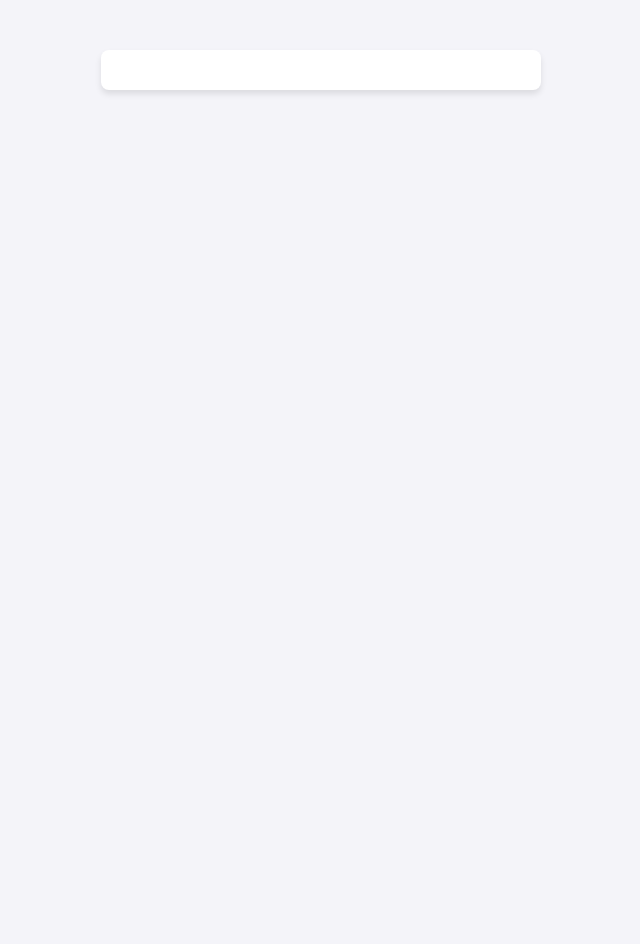
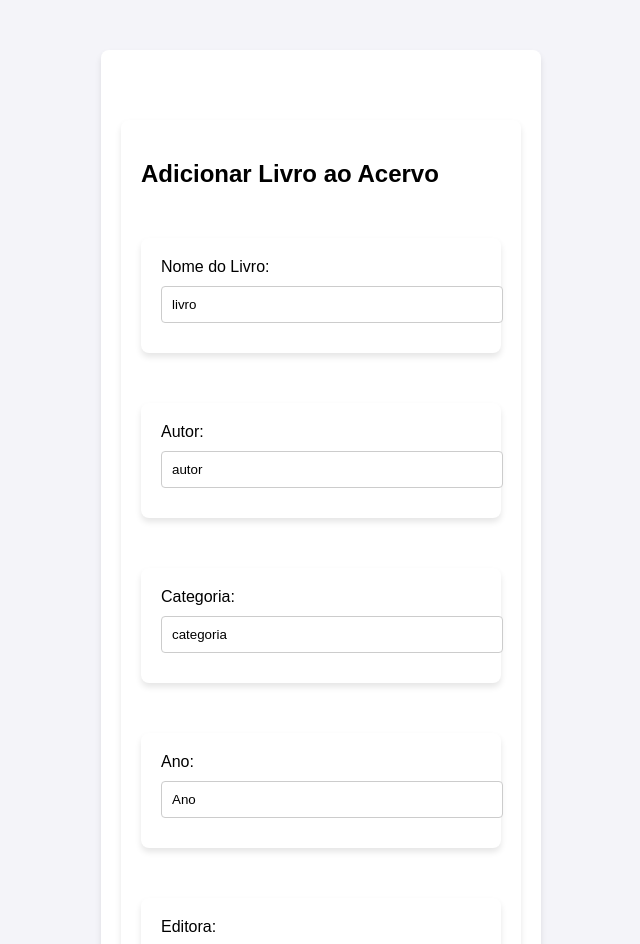
Before and after one commit to berd091/APS-BOOKS-API-REST, a React (Create React App) app in the folder frontend/: page /admin in a window 1280 px wide. Before the commit this address had no page. Shown: the top 944 px of the page, without its empty margins (319-959 px from the left). Before the commit the page ends 800 px from the top, so only its background shows below. Built offline with nearby package versions, Linux system fonts and the light colour scheme.

Commit message:
inicio basico das paginas do frontend

```diff
--- a/frontend/src/pages/Books/AddLivro.jsx
+++ b/frontend/src/pages/Books/AddLivro.jsx
@@ -0,0 +1,42 @@
+// só o bibliotecario pode ver essa pagina
+import React, { useEffect, useState } from "react";
+import axios from "axios";
+import { Link } from "react-router-dom";
+
+const AddLivro = () => {
+  return (
+    <div style={{ padding: "20px" }}>
+      <h2>Adicionar Livro ao Acervo</h2>
+
+      <form>
+        <div>
+          <label>Nome do Livro:</label>
+          <input type="text" value={"livro"} />
+        </div>
+        <div>
+          <label>Autor:</label>
+          <input type="text" value={"autor"} />
+        </div>
+
+        <div>
+          <label>Categoria:</label>
+          <input type="text" value={"categoria"} />
+        </div>
+        <div>
+          <label>Ano:</label>
+          <input type="text" value={"Ano"} />
+        </div>
+        <div>
+          <label>Editora:</label>
+          <input type="text" value={"editora"} />
+        </div>
+
+        <div>
+          <button type="submit">Adicionar Livro</button>
+        </div>
+      </form>
+    </div>
+  );
+};
+
+export default AddLivro;
--- a/frontend/src/pages/Books/DeleteLivro.jsx
+++ b/frontend/src/pages/Books/DeleteLivro.jsx
@@ -0,0 +1,43 @@
+// só o bibliotecario pode ver essa pagina
+// só o bibliotecario pode ver essa pagina
+import React, { useEffect, useState } from "react";
+import axios from "axios";
+import { Link } from "react-router-dom";
+
+const DeleteLivro = () => {
+  return (
+    <div style={{ padding: "20px" }}>
+      <h2>Remover Livro do Acervo</h2>
+
+      <form>
+        <div>
+          <label>Nome do Livro:</label>
+          <input type="text" value={"livro"} />
+        </div>
+        <div>
+          <label>Autor:</label>
+          <input type="text" value={"autor"} />
+        </div>
+
+        <div>
+          <label>Categoria:</label>
+          <input type="text" value={"categoria"} />
+        </div>
+        <div>
+          <label>Ano:</label>
+          <input type="text" value={"Ano"} />
+        </div>
+        <div>
+          <label>Editora:</label>
+          <input type="text" value={"editora"} />
+        </div>
+
+        <div>
+          <button type="submit">Remover Livro</button>
+        </div>
+      </form>
+    </div>
+  );
+};
+
+export default DeleteLivro;
--- a/frontend/src/pages/Books/DetalhesLivro.jsx
+++ b/frontend/src/pages/Books/DetalhesLivro.jsx
@@ -1,6 +1,7 @@
 import React, { useEffect, useState } from "react";
 import { useParams } from "react-router-dom";
 import axios from "axios";
+import { Link } from "react-router-dom";
 
 const DetalhesLivro = () => {
   const { id } = useParams();
@@ -31,9 +32,29 @@ const DetalhesLivro = () => {
       {livro ? (
         <div>
           <h2>{livro.titulo}</h2>
-          <p><strong>Autor:</strong> {livro.autor}</p>
-          <p><strong>Categoria:</strong> {livro.categoria}</p>
-          <p><strong>Status:</strong> {livro.disponivel ? "Disponível" : "Indisponível"}</p>
+          <p>
+            <strong>Autor:</strong> {livro.autor}
+          </p>
+          <p>
+            <strong>Categoria:</strong> {livro.categoria}
+          </p>
+          <p>
+            <strong>Ano:</strong> 1978{/* {livro.ano} */}
+          </p>
+          <p>
+            <strong>Editora:</strong> Companhia das Letras
+            {/* {livro.editora} */}
+          </p>
+          <p>
+            <strong>Status:</strong>{" "}
+            {livro.disponivel ? "Disponível" : "Indisponível"}
+          </p>
+          <Link
+            to={`/emprestimo/${livro.id}`}
+            style={{ textDecoration: "none", color: "blue" }}
+          >
+            <button>Reservar</button>
+          </Link>
         </div>
       ) : (
         !error && <p>Carregando...</p>
--- a/frontend/src/pages/Books/EmprestimoLivro.jsx
+++ b/frontend/src/pages/Books/EmprestimoLivro.jsx
@@ -0,0 +1,60 @@
+import React, { useEffect, useState } from "react";
+import { useParams } from "react-router-dom";
+import axios from "axios";
+
+const EmprestimoLivro = () => {
+  const { id } = useParams();
+  const [livro, setLivro] = useState(null);
+  const [error, setError] = useState("");
+
+  useEffect(() => {
+    const fetchLivro = async () => {
+      try {
+        const token = localStorage.getItem("authToken");
+        const response = await axios.get(`http://localhost:3001/livros/${id}`, {
+          headers: {
+            authorization: `Bearer ${token}`,
+          },
+        });
+        setLivro(response.data);
+      } catch (err) {
+        setError("Erro ao carregar os detalhes do livro.");
+      }
+    };
+
+    fetchLivro();
+  }, [id]);
+
+  return (
+    <div style={{ padding: "20px" }}>
+      {error && <p style={{ color: "red" }}>{error}</p>}
+      {livro ? (
+        <div>
+          <h2>{livro.titulo}</h2>
+          <p>
+            <strong>Autor:</strong> {livro.autor}
+          </p>
+          <p>
+            <strong>Ano:</strong> 1978{/* {livro.ano} */}
+          </p>
+          <p>
+            <strong>Editora:</strong> Companhia das Letras
+            {/* {livro.editora} */}
+          </p>
+          <p>
+            <strong>Local de Coleta:</strong> Cefezes{/* {livro.biblioteca} */}
+          </p>
+          <p>
+            <strong>Retorno do livro:</strong> 30/01/25
+            {/* da pra botar 14 dias apos solicitação de algum jeito? */}
+          </p>
+          <button>Confirmar Reserva</button>
+        </div>
+      ) : (
+        !error && <p>Carregando...</p>
+      )}
+    </div>
+  );
+};
+
+export default EmprestimoLivro;
--- /dev/null
+++ b/frontend/src/pages/user/Usuario.jsx
@@ -0,0 +1,26 @@
+import { React, useState, useEffect } from "react";
+
+import { useNavigate, Navigate } from "react-router-dom";
+
+const Usuario = () => {
+  return (
+    <div className="pagina">
+      <h1 className="titulo">Histórico de Empréstimos</h1>
+      <div className="emprestimos">
+        <h1>lista de livros</h1>
+        <div className="emprestimo">
+          <h1>nome livro</h1>
+          <span>data do empréstimo </span>
+          <span>status do emprestimo </span>
+          <span>data de devolucao (se aplicavel)</span>
+        </div>
+        <div className="emprestimo">
+          <h1>nome livro</h1>
+          <span>data do empréstimo</span>
+          <span>status do emprestimo</span>
+        </div>
+      </div>
+    </div>
+  );
+};
+export default Usuario;
--- a/frontend/src/routes/AppRoutes.js
+++ b/frontend/src/routes/AppRoutes.js
@@ -4,6 +4,10 @@ import Cadastro from "../pages/Auth/Cadastro";
 import Login from "../pages/Auth/Login";
 import Catalogo from "../pages/Books/Catalogo";
 import DetalhesLivro from "../pages/Books/DetalhesLivro";
+import Usuario from "../pages/user/Usuario";
+import EmprestimoLivro from "../pages/Books/EmprestimoLivro";
+import AddLivro from "../pages/Books/AddLivro";
+import DeleteLivro from "../pages/Books/DeleteLivro";
 
 const AppRoutes = () => {
   return (
@@ -12,7 +16,14 @@ const AppRoutes = () => {
         <Route path="/" element={<Login />} />
         <Route path="/cadastro" element={<Cadastro />} />
         <Route path="/catalogo" element={<Catalogo />} />
+        <Route path="/usuario" element={<Usuario />} />{" "}
+        {/* botar pra entrar com id */}
         <Route path="/livros/:id" element={<DetalhesLivro />} />
+        <Route path="/emprestimo/:id" element={<EmprestimoLivro />} />
+        <Route path="/admin" element={<AddLivro />} />{" "}
+        <Route path="/admin2" element={<DeleteLivro />} />
+        {/* botar pra entrar com id de admin */}
+        {/* so admin pode entrar na pagina de add e delete livro */}
       </Routes>
     </Router>
   );
```
Also changed, not shown: 1 other file (tests, documents, lock files or other folders).
